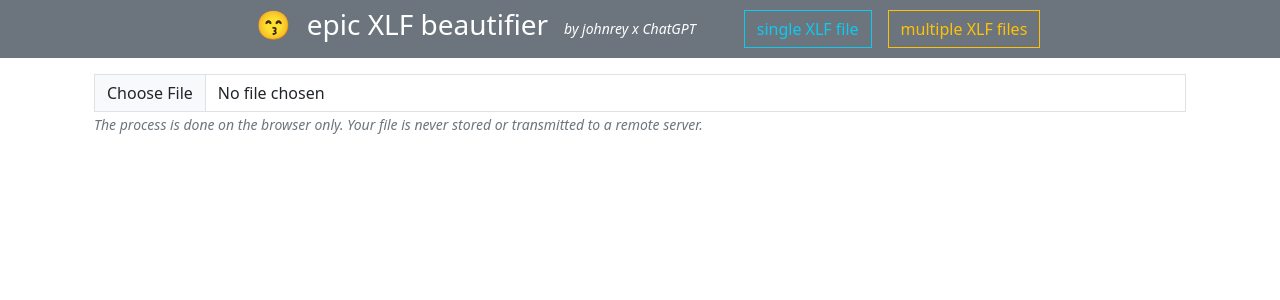
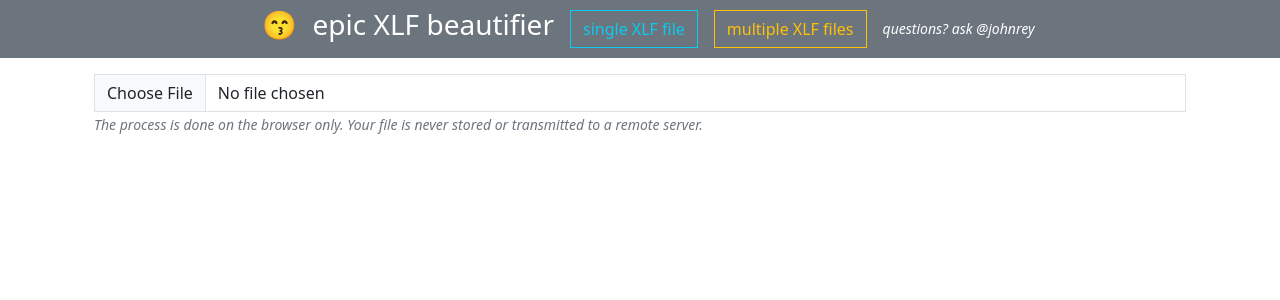
Before and after one commit to epiclarkis/xlfbeautifier, a React (Create React App) app: page / in a window 1280 px wide. Shown: the top 300 px of the page. Built offline with nearby package versions, Linux system fonts and the light colour scheme; a web font is replaced by a local one.

Commit message:
Optimized error handling

```diff
--- a/src/App.js
+++ b/src/App.js
@@ -69,9 +69,9 @@ const App = () => {
 
       <nav className="navbar navbar-expand-lg bg-secondary sticky-top d-flex align-items-center justify-content-center">
         <h3 className="text-white me-3"><span className="mx-3">&#128537;</span>epic XLF beautifier</h3>
-        <small className='text-white fst-italic me-5'>by johnrey x ChatGPT</small>
         <button className='btn btn-outline-info me-3' onClick={beautifySingle}>single XLF file</button>
         <button className='btn btn-outline-warning' onClick={beautifyMultiple}>multiple XLF files</button>
+        <small className='text-white fst-italic ms-3'>questions? ask @johnrey</small>
       </nav>
 
       {multiple &&
```
